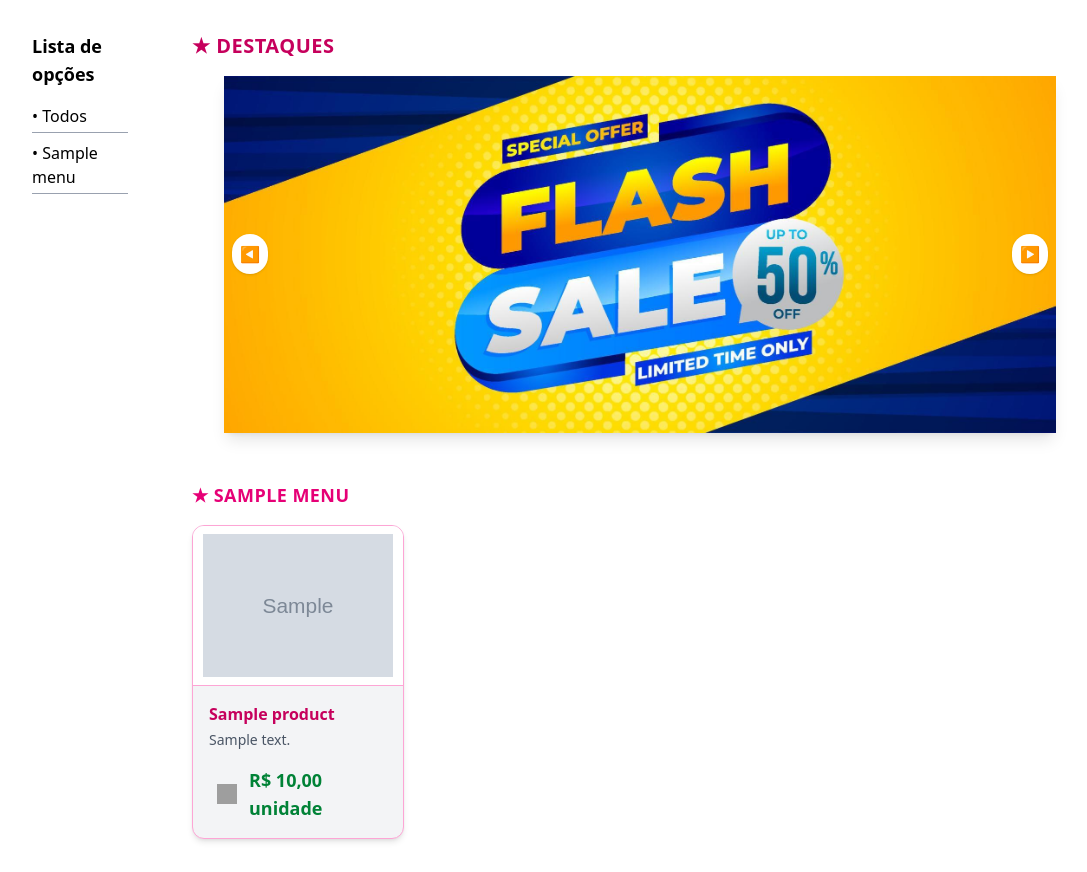
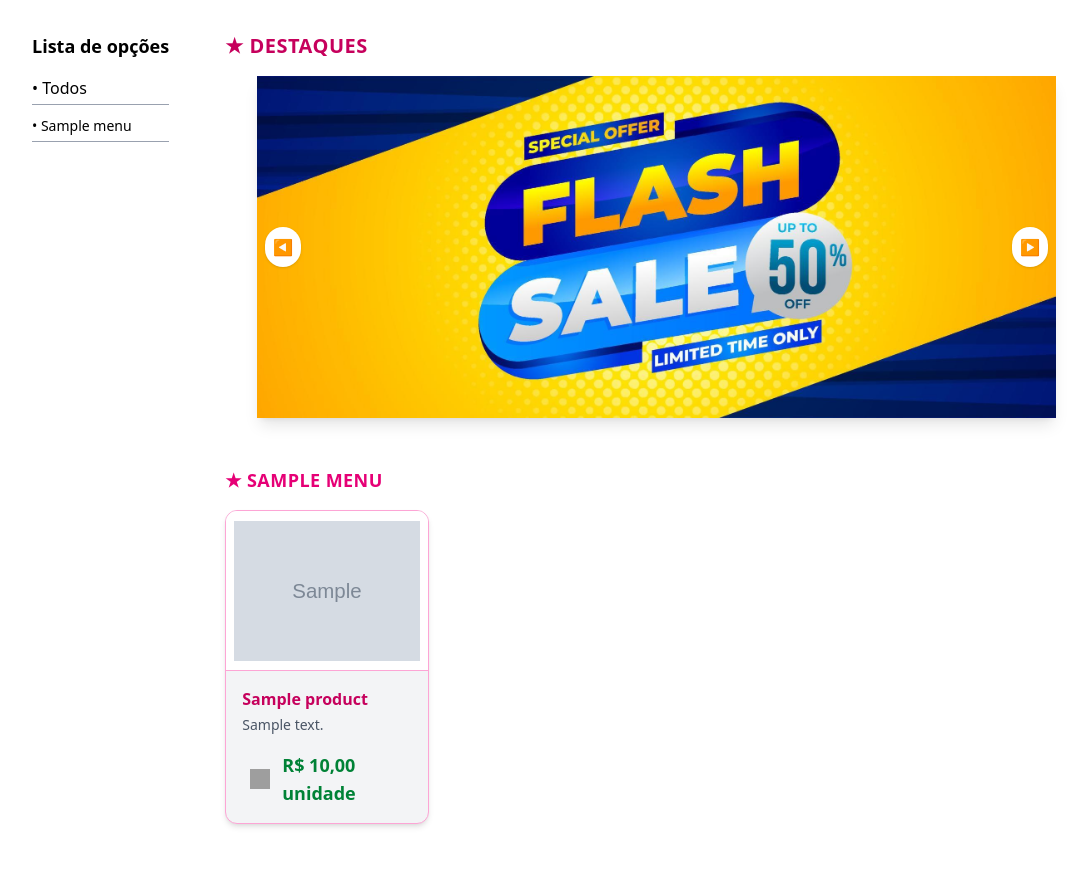
Before and after one commit to syntax-terror-256/new-amorim, a Django app: page / in a window 1280 px wide. Shown: the part 168-1040 px from the top of the page, without its empty margins (0-1087 px from the left). Run offline with Django 5.2, Linux system fonts and the light colour scheme; tables that the repository leaves empty hold one stand-in row (values such as "Sample post"); grey boxes marked "Sample" are stand-in pictures; style sheets or scripts are compiled from the project's sources; grey boxes are pictures that could not be loaded.

Commit message:
fix(layout): ajustes nos tamanhos de margens em telas grandes
- Reduzido quebra de linha em itens da lista de opções
- Ajustado margem da seção de itens do cardápio para permitir scroll em qualquer ponto à direita da seção

```diff
--- a/cardapio/templates/cardapio/index.html
+++ b/cardapio/templates/cardapio/index.html
@@ -61,7 +61,7 @@
 <!-- Conteúdo principal -->
 <div class="flex flex-row h-full pt-42">
   <!-- SIDEBAR à esquerda para desktop -->
-  <div class="z-40 p-6 hidden lg:block overflow-y-auto w-1/8 px-8 pt-8">
+  <div class="z-40 p-6 hidden lg:block overflow-y-auto w-56 pl-8 pt-8">
     <p class="text-lg font-semibold mb-4">Lista de opções</p>
     <ul class="space-y-2">
       <li class="border-b border-gray-400 pb-1">
@@ -69,14 +69,14 @@
       </li>
       {% for menu in menus %}
         <li class="border-b border-gray-400 pb-1">
-          <a href="#menu-{{ menu.id }}" class="hover:text-pink-600">• {{ menu.name }}</a>
+          <a href="#menu-{{ menu.id }}" class="hover:text-pink-600 text-sm">• {{ menu.name }}</a>
         </li>
       {% endfor %}
     </ul>
   </div>
 
   <!-- conteúdo principal à direita -->
-  <div class="overflow-y-auto w-full lg:w-6/8 no-scrollbar px-8 pt-8">
+  <div class="overflow-y-auto w-full lg:pr-48 no-scrollbar px-8 pt-8">
     <!-- CARROSSEL DE PROMOÇÕES -->
     <section class="mb-12">
       <h2 class="text-xl font-bold mb-4 text-pink-700 uppercase tracking-wide">★ Destaques</h2>
```
